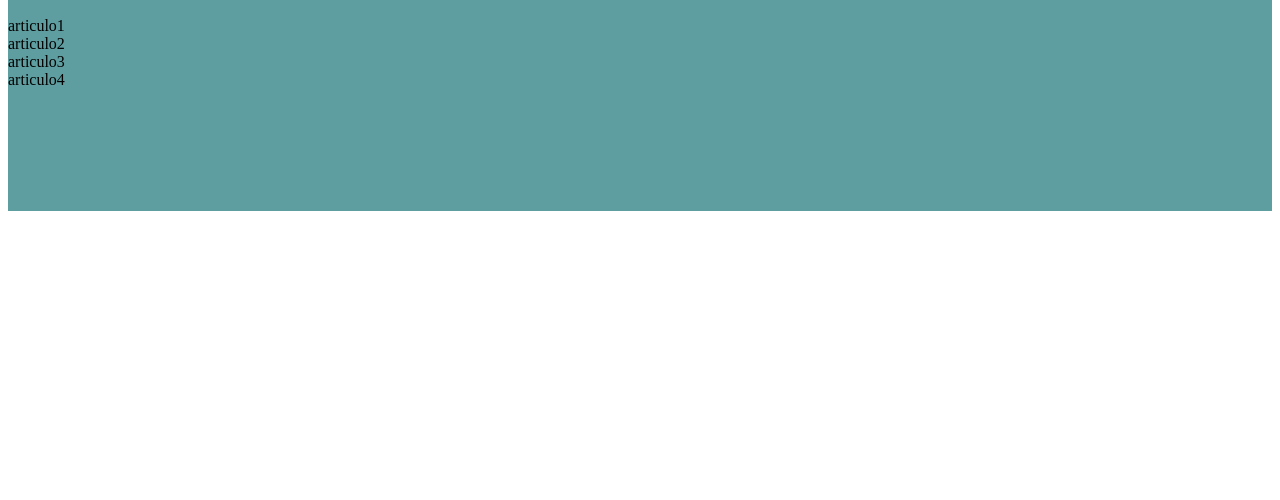
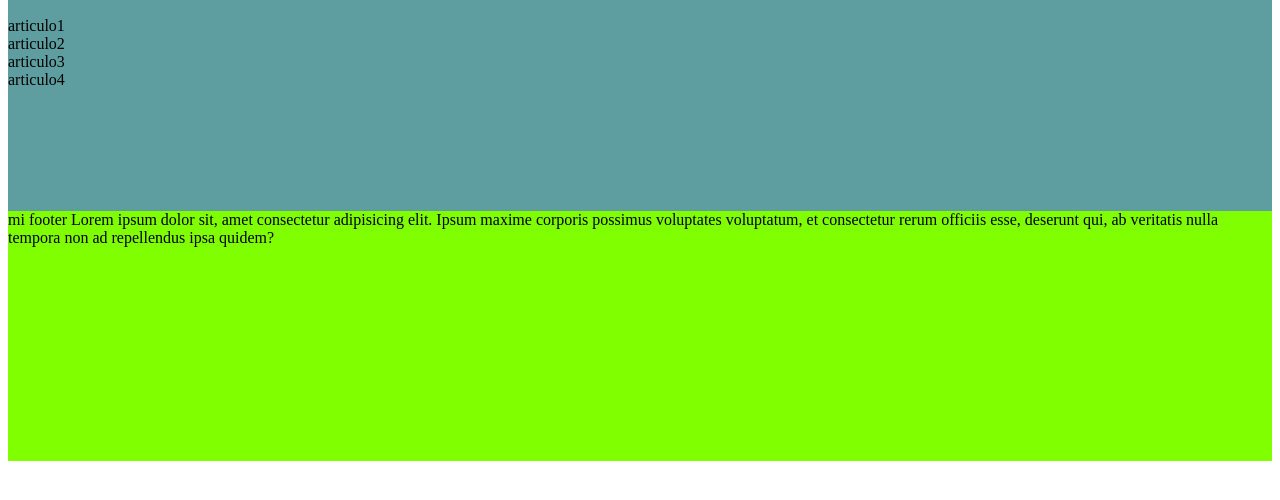
Before and after one commit to codercabral/comision46975, a plain HTML site: page index.html in a window 1280 px wide. Shown: the part 246-746 px from the top of the page. Drawn offline with Linux system fonts and the light colour scheme.

Commit message:
agrego un footer

```diff
--- a/estilos.css
+++ b/estilos.css
@@ -6,3 +6,7 @@ main{
     height: 300px;
     background-color: cadetblue;
 }
+footer{
+    height: 250px;
+    background-color: chartreuse;
+}
--- a/index.html
+++ b/index.html
@@ -27,5 +27,6 @@
         <article>articulo3</article>
         <article>articulo4</article>
     </main>
+    <footer>mi footer Lorem ipsum dolor sit, amet consectetur adipisicing elit. Ipsum maxime corporis possimus voluptates voluptatum, et consectetur rerum officiis esse, deserunt qui, ab veritatis nulla tempora non ad repellendus ipsa quidem?</footer>
 </body>
 </html>
```
